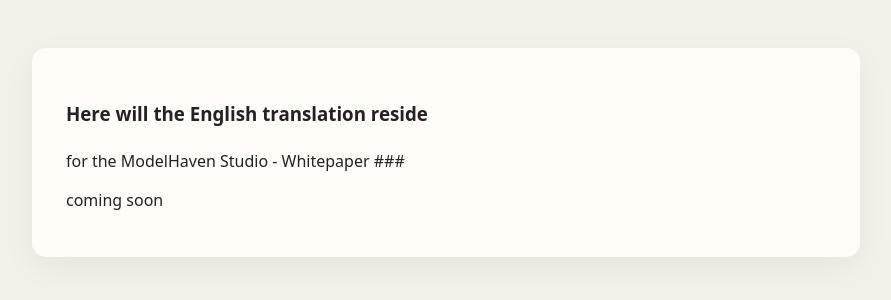
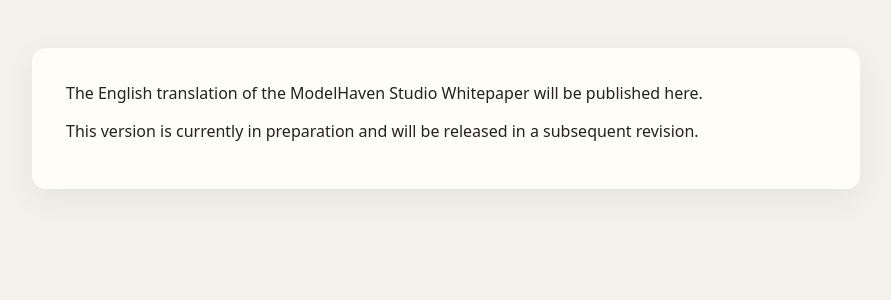
Before and after one commit to MartijnBruzzese/ModelHaven-Studio, a Jekyll site: the page built from WHITE_PAPERS/EN/MODELHAVEN_STUDIO_WHITE_PAPER_EN_v1.0.md, in a window 1280 px wide. Shown: the top 300 px of the page, without its empty margins (194-1085 px from the left). Built offline with Jekyll 4.4.1, drawn with Linux system fonts in a browser that asks for light colours; our own code applies the rules of GitHub Pages for plain Markdown files.

Commit message:
Update MODELHAVEN_STUDIO_WHITE_PAPER_EN_v1.0.md

```diff
--- a/WHITE_PAPERS/EN/MODELHAVEN_STUDIO_WHITE_PAPER_EN_v1.0.md
+++ b/WHITE_PAPERS/EN/MODELHAVEN_STUDIO_WHITE_PAPER_EN_v1.0.md
@@ -1,4 +1,5 @@
-### Here will the English translation reside
-for the ModelHaven Studio - Whitepaper ###
 
-coming soon
+
+The English translation of the ModelHaven Studio Whitepaper will be published here.
+
+This version is currently in preparation and will be released in a subsequent revision.
```
